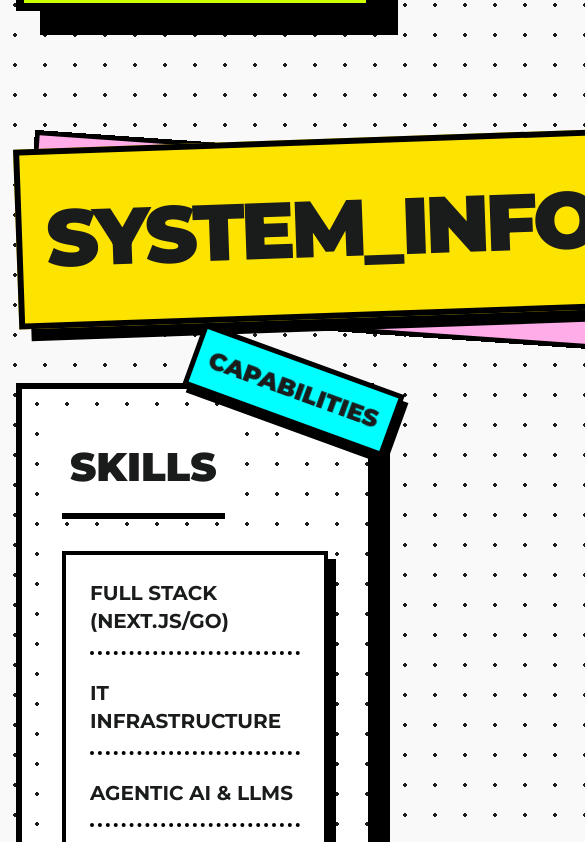
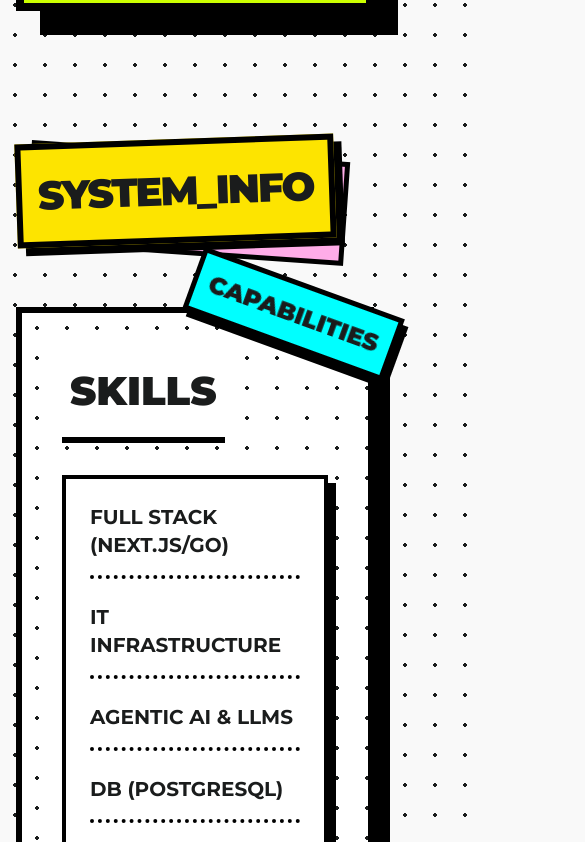
Before and after one commit to nopal087/PORTOFOLIO-2026, a Next.js app: page / in a window 390 px wide. Shown: the part 3340-4182 px from the top of the page, 585 px wide, since content can reach past the window. Built offline with nearby package versions, Linux system fonts and the light colour scheme.

Commit message:
style: fix responsive headings on mobile

```diff
--- a/src/app/page.tsx
+++ b/src/app/page.tsx
@@ -112,7 +112,7 @@
 <section className="flex flex-col gap-16">
 <div className="relative inline-block self-start">
 <div className="absolute inset-0 bg-secondary-fixed-dim border-[5px] border-black translate-x-3 translate-y-3 -z-10 rotate-[4deg]"></div>
-<h2 className="font-display text-[80px] font-black border-[6px] border-black bg-primary-fixed p-6 shadow-[12px_12px_0px_0px_rgba(0,0,0,1)] rotate-[-2deg] uppercase tracking-tighter">System_Info</h2>
+<h2 className="font-display text-[40px] sm:text-[50px] md:text-[60px] lg:text-[80px] font-black border-[6px] border-black bg-primary-fixed p-4 md:p-6 shadow-[8px_8px_0px_0px_rgba(0,0,0,1)] md:shadow-[12px_12px_0px_0px_rgba(0,0,0,1)] rotate-[-2deg] uppercase tracking-tighter max-w-full overflow-hidden text-ellipsis whitespace-nowrap">System_Info</h2>
 </div>
 <div className="grid grid-cols-1 lg:grid-cols-12 gap-12">
 {/*  Skills Box  */}
@@ -201,7 +201,7 @@
 <section id="projects" className="flex flex-col gap-16">
 <div className="relative inline-block self-end">
 <div className="absolute inset-0 bg-primary-fixed border-[5px] border-black translate-x-[-10px] translate-y-3 -z-10 rotate-[-3deg]"></div>
-<h2 className="font-display text-[80px] font-black border-[6px] border-black bg-secondary-fixed-dim p-6 shadow-[12px_12px_0px_0px_rgba(0,0,0,1)] rotate-[2deg] uppercase tracking-tighter">Selected_Works</h2>
+<h2 className="font-display text-[36px] sm:text-[50px] md:text-[60px] lg:text-[80px] font-black border-[6px] border-black bg-secondary-fixed-dim p-4 md:p-6 shadow-[8px_8px_0px_0px_rgba(0,0,0,1)] md:shadow-[12px_12px_0px_0px_rgba(0,0,0,1)] rotate-[2deg] uppercase tracking-tighter max-w-full overflow-hidden text-ellipsis whitespace-nowrap">Selected_Works</h2>
 </div>
 {/*  Featured Project  */}
 <div className="bg-cyan-brutal border-[8px] border-black shadow-[24px_24px_0px_0px_rgba(0,0,0,1)] p-10 flex flex-col gap-10 transition-transform hover:-translate-y-4 relative bg-dots">
@@ -308,7 +308,7 @@
 <section className="flex flex-col gap-16 border-[8px] border-black p-12 bg-white relative overflow-hidden shadow-[24px_24px_0px_0px_rgba(0,0,0,1)] my-10 bg-stripes">
 <div className="absolute -top-20 -right-20 text-[250px] font-display font-black opacity-10 rotate-12 pointer-events-none leading-none">CONNECT</div>
 <div className="relative inline-block self-center z-10">
-<h2 className="font-display text-[80px] md:text-[100px] font-black border-[8px] border-black bg-cyan-brutal px-10 py-6 shadow-[16px_16px_0px_0px_rgba(0,0,0,1)] rotate-[-2deg] uppercase tracking-tighter text-center">LINK_UP</h2>
+<h2 className="font-display text-[40px] md:text-[70px] lg:text-[100px] font-black border-[8px] border-black bg-cyan-brutal px-6 md:px-10 py-4 md:py-6 shadow-[8px_8px_0px_0px_rgba(0,0,0,1)] md:shadow-[16px_16px_0px_0px_rgba(0,0,0,1)] rotate-[-2deg] uppercase tracking-tighter text-center max-w-full overflow-hidden text-ellipsis whitespace-nowrap">LINK_UP</h2>
 </div>
 <div className="font-body-lg font-black text-center max-w-3xl mx-auto bg-primary-fixed p-6 border-[5px] border-black shadow-[8px_8px_0px_0px_rgba(0,0,0,1)] rotate-[1deg] uppercase z-10 flex flex-col items-center gap-4">
         <span className="text-3xl">Don't be a stranger. Drop a line, fork a repo, or just yell at me on the internet.</span>
@@ -340,7 +340,7 @@
 <section className="flex flex-col gap-16 relative mt-20">
 <div className="relative inline-block self-start z-10">
 <div className="absolute inset-0 bg-black border-[5px] border-black translate-x-3 translate-y-3 -z-10 rotate-[2deg]"></div>
-<h2 className="font-display text-[80px] font-black border-[6px] border-black bg-white p-6 shadow-[12px_12px_0px_0px_#ccff00] rotate-[3deg] uppercase tracking-tighter">Core_Philosophy</h2>
+<h2 className="font-display text-[32px] sm:text-[45px] md:text-[60px] lg:text-[80px] font-black border-[6px] border-black bg-white p-4 md:p-6 shadow-[8px_8px_0px_0px_#ccff00] md:shadow-[12px_12px_0px_0px_#ccff00] rotate-[3deg] uppercase tracking-tighter max-w-full overflow-hidden text-ellipsis whitespace-nowrap">Core_Philosophy</h2>
 </div>
 <div className="grid grid-cols-1 md:grid-cols-3 gap-10 pt-12">
 <div className="bg-secondary-fixed-dim border-[6px] border-black p-8 shadow-[16px_16px_0px_0px_rgba(0,0,0,1)] rotate-[-3deg] flex flex-col gap-6 hover:rotate-0 hover:-translate-y-4 transition-all relative group bg-dots">
```
